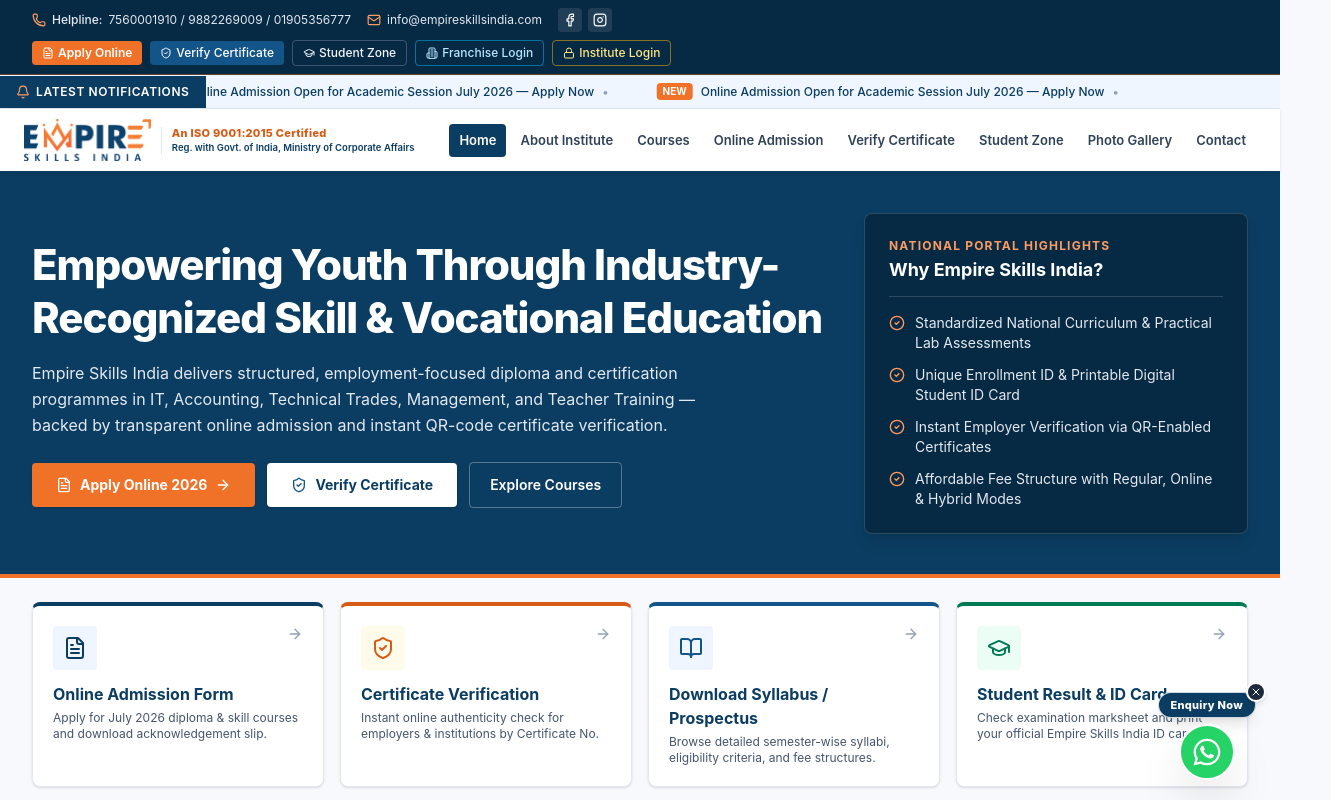
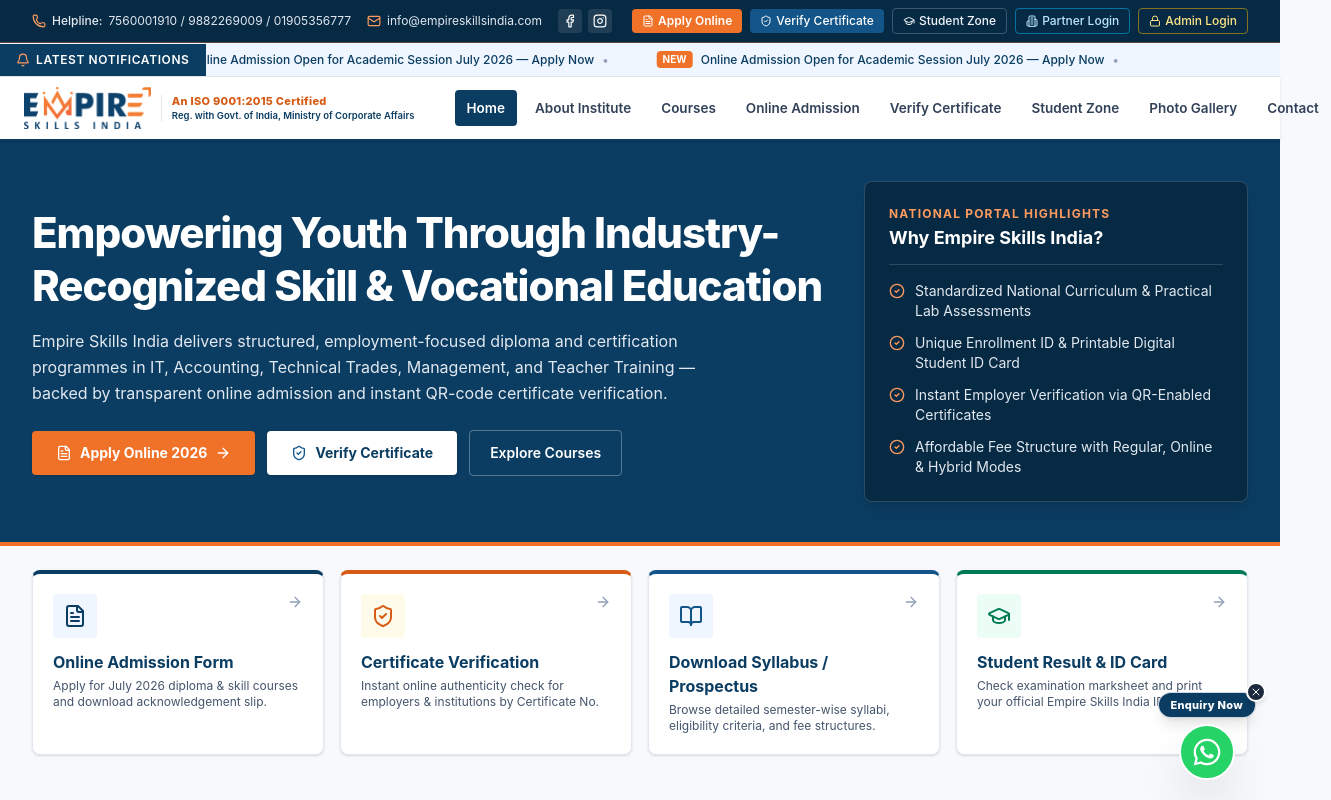
Before and after one commit to rohit786143/empireskillsindia, a Next.js app: page / in a window 1280 px wide. Shown: the top 800 px of the page, 1331 px wide, since content can reach past the window. Built offline with nearby package versions, Linux system fonts and the light colour scheme; no server answers.

Commit message:
Rename top bar logins to Partner Login & Admin Login, adjust header nav spacing/size, and remove REG. NO. box from footer

```diff
--- a/src/components/SiteFooter.tsx
+++ b/src/components/SiteFooter.tsx
@@ -5,7 +5,6 @@ import Link from "next/link";
 import { usePathname } from "next/navigation";
 import { MapPin, Phone, Mail, Clock, ShieldCheck, Lock, ExternalLink, Facebook, Instagram } from "lucide-react";
 import { BrandLogo } from "./BrandLogo";
-import { INSTITUTE_INFO } from "@/lib/constants";
 import { useSiteSettings } from "@/lib/useSiteSettings";
 
 export function SiteFooter() {
@@ -32,10 +31,6 @@ export function SiteFooter() {
               accounting, technical, and teacher training programmes with transparent digital
               certification and verification.
             </p>
-            <div className="inline-flex items-center gap-2 px-3 py-1.5 rounded bg-[#072A44] border border-[#F07228]/40 text-[11px] text-amber-200 font-medium">
-              <ShieldCheck className="w-4 h-4 text-[#FF9B5E] shrink-0" />
-              <span>{INSTITUTE_INFO.regNumber}</span>
-            </div>
           </div>
 
           {/* Column 2: Academic & Quick Links */}
@@ -108,7 +103,7 @@ export function SiteFooter() {
                   className="inline-flex items-center gap-2 px-3.5 py-2 rounded bg-[#072A44] hover:bg-slate-900 border border-[#F07228]/50 text-amber-200 text-xs font-semibold transition-colors"
                 >
                   <Lock className="w-3.5 h-3.5 text-[#FF9B5E]" />
-                  Institute Owner Login
+                  Admin Login
                   <ExternalLink className="w-3 h-3 opacity-70" />
                 </Link>
                 <Link
@@ -116,7 +111,7 @@ export function SiteFooter() {
                   className="inline-flex items-center gap-2 px-3.5 py-2 rounded bg-[#072A44] hover:bg-slate-900 border border-blue-400/50 text-blue-200 text-xs font-semibold transition-colors"
                 >
                   <Lock className="w-3.5 h-3.5 text-blue-300" />
-                  Franchise Center Login
+                  Partner Login
                   <ExternalLink className="w-3 h-3 opacity-70" />
                 </Link>
               </li>
--- a/src/components/SiteHeader.tsx
+++ b/src/components/SiteHeader.tsx
@@ -138,14 +138,14 @@ export function SiteHeader() {
               className="inline-flex items-center gap-1 px-2.5 py-1 rounded border border-sky-400/50 hover:bg-sky-500/20 text-sky-200 font-medium transition-colors"
             >
               <Building2 className="w-3 h-3" />
-              Franchise Login
+              Partner Login
             </Link>
             <Link
               href="/admin/login"
               className="inline-flex items-center gap-1 px-2.5 py-1 rounded border border-amber-400/50 hover:bg-[#D65B14]/20 text-amber-200 font-medium transition-colors"
             >
               <Lock className="w-3 h-3" />
-              Institute Login
+              Admin Login
             </Link>
           </div>
         </div>
@@ -181,7 +181,7 @@ export function SiteHeader() {
       {/* Main Sticky Header */}
       <div className="sticky top-0 z-40 bg-white border-b-2 border-[#0B3D62] shadow-sm">
         <div className="max-w-[1400px] mx-auto px-3 sm:px-5 lg:px-6">
-          <div className="flex items-center justify-between py-2.5 gap-3">
+          <div className="flex items-center justify-between py-2.5 gap-6 xl:gap-10">
             {/* Brand Identity */}
             <Link href="/" className="flex items-center gap-2.5 shrink-0 group">
               <BrandLogo height={42} className="shrink-0" />
@@ -196,7 +196,7 @@ export function SiteHeader() {
             </Link>
 
             {/* Desktop Navigation */}
-            <nav className="hidden lg:flex items-center gap-0.5 xl:gap-1" aria-label="Main Navigation">
+            <nav className="hidden lg:flex items-center gap-1 xl:gap-1.5 ml-auto" aria-label="Main Navigation">
               {NAV_LINKS.map((item) => {
                 const isActive =
                   item.href === "/"
@@ -206,7 +206,7 @@ export function SiteHeader() {
                   <Link
                     key={item.href}
                     href={item.href}
-                    className={`px-2 xl:px-2.5 py-2 rounded text-xs xl:text-[13px] font-semibold whitespace-nowrap transition-colors ${
+                    className={`px-2.5 xl:px-3 py-2 rounded text-[12.5px] xl:text-[13.5px] font-semibold whitespace-nowrap transition-colors ${
                       isActive
                         ? "bg-[#0B3D62] text-white"
                         : "text-slate-700 hover:bg-slate-100 hover:text-[#0B3D62]"
```
Also changed, not shown: 52 other files (tests, documents, lock files or other folders).
